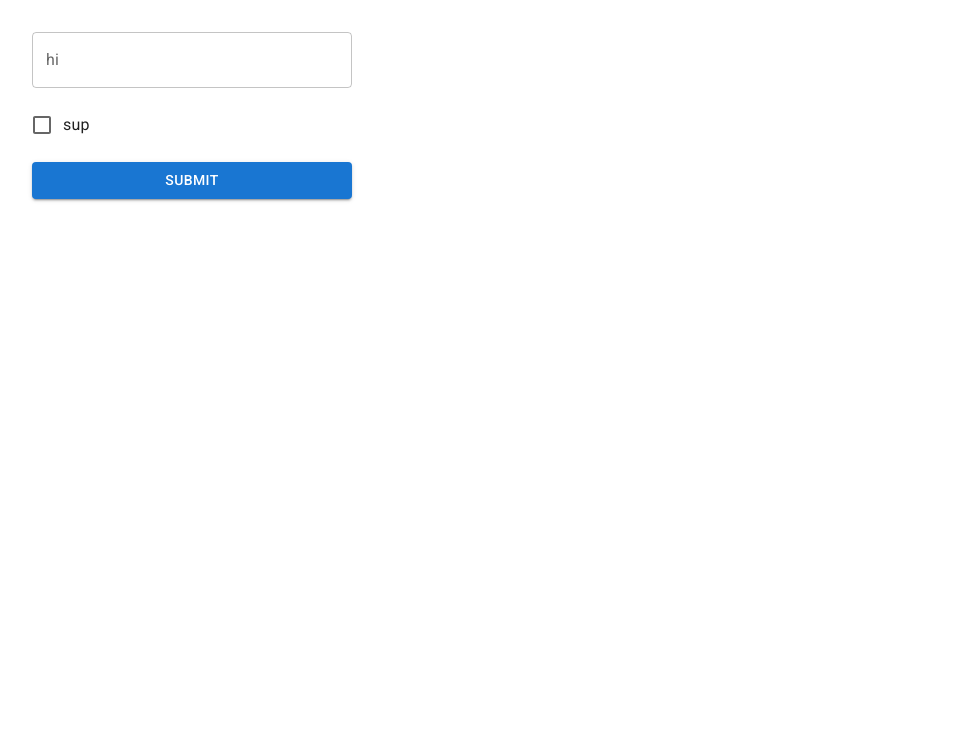
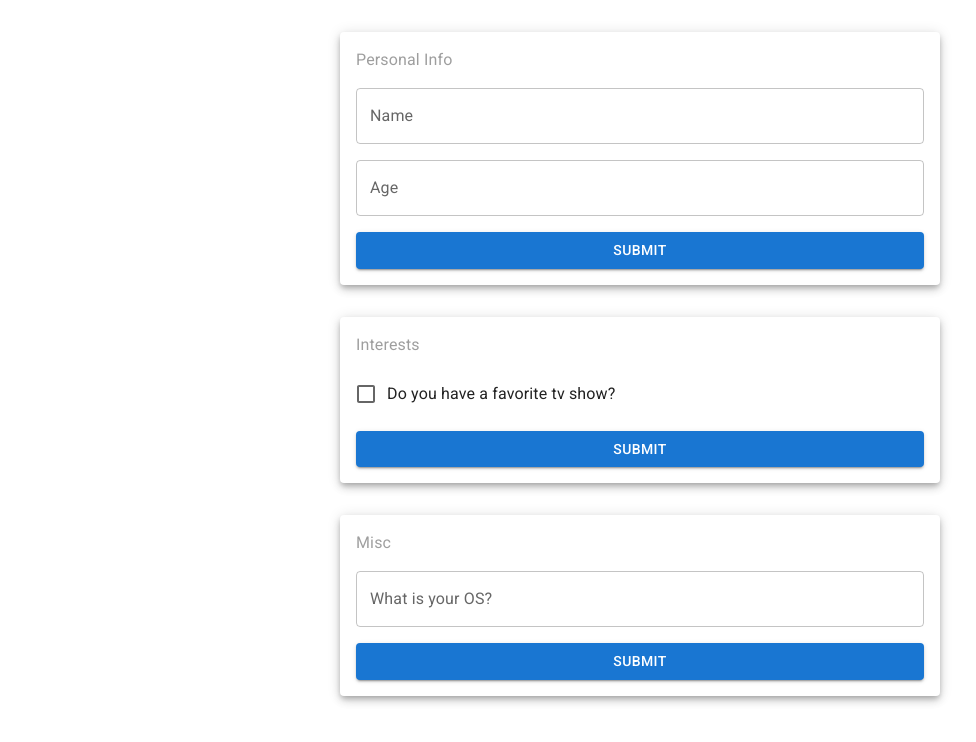
Before and after one commit to mazharz/form-generator, a React (Vite) app: page / in a window 1280 px wide. Shown: the top 742 px of the page, without its empty margins (0-976 px from the left). Built offline with nearby package versions, Linux system fonts and the light colour scheme.

Commit message:
feat(form): add form fields & schema generators

```diff
--- a/src/App.tsx
+++ b/src/App.tsx
@@ -1,41 +1,102 @@
-import { Button } from "@mui/material";
 import "./App.css";
-import { TextField } from "./components/text-field/text-field";
-import { FormProvider, useForm } from "react-hook-form";
-import { yupResolver } from "@hookform/resolvers/yup";
-import * as yup from "yup";
-import { Checkbox } from "./components/check-box/check-box";
+import { FormsGenerator } from "./components/form-generator/forms-generator";
+import { createForm } from "./helpers/form";
 
-const schema = yup.object({
-  a: yup.string().required("a is a required field!"),
-  b: yup.bool().required("b is required!"),
-});
+const forms = [
+  createForm({
+    id: "personal-info",
+    name: "personal info",
+    elements: [
+      {
+        id: "name",
+        type: "text",
+        label: "Name",
+        isRequired: true,
+      },
+      {
+        id: "age",
+        type: "text",
+        label: "Age",
+        isRequired: false,
+        textType: "number",
+      },
+    ],
+  }),
+  createForm({
+    id: "interests",
+    name: "interests",
+    elements: [
+      {
+        id: "has-fav-tv-show",
+        type: "checkbox",
+        label: "Do you have a favorite tv show?",
+        isRequired: false,
+      },
+      {
+        id: "can-you-tell-us-what-show",
+        type: "checkbox",
+        label: "Can you tell us what show?",
+        isRequired: true,
+        conditions: [
+          {
+            targetElementId: "has-fav-tv-show",
+            valueToMatch: true,
+          },
+        ],
+      },
+      {
+        id: "fav-tv-show",
+        type: "text",
+        label: "What is your favorite tv show?",
+        isRequired: true,
+        conditions: [
+          {
+            targetElementId: "has-fav-tv-show",
+            valueToMatch: true,
+          },
+          {
+            targetElementId: "can-you-tell-us-what-show",
+            valueToMatch: true,
+          },
+        ],
+      },
+    ],
+  }),
+
+  createForm({
+    id: "misc",
+    name: "misc",
+    elements: [
+      {
+        id: "type-of-os",
+        label: "What is your OS?",
+        isRequired: true,
+        type: "text",
+        choices: [
+          {
+            id: "windows",
+            name: "Windows",
+          },
+          {
+            id: "mac",
+            name: "Mac",
+          },
+          {
+            id: "linux",
+            name: "Linux",
+          },
+        ],
+      },
+    ],
+  }),
+];
 
 function App() {
-  const methods = useForm({
-    resolver: yupResolver(schema),
-  });
-
-  const submit = methods.handleSubmit((data) => console.log(data));
-
   return (
     <>
-      <FormProvider {...methods}>
-        <div
-          style={{
-            display: "flex",
-            flexDirection: "column",
-            width: "20rem",
-            gap: "1rem",
-          }}
-        >
-          <TextField name="a" label="hi" required />
-          <Checkbox name="b" label="sup" required />
-          <Button variant="contained" onClick={submit}>
-            submit
-          </Button>
-        </div>
-      </FormProvider>
+      <div style={{ maxWidth: "600px", margin: "0 auto" }}>
+        <FormsGenerator forms={forms} />
+      </div>
     </>
   );
 }
--- /dev/null
+++ b/src/components/form-generator/element-generator.tsx
@@ -0,0 +1,48 @@
+import { useFormContext } from "react-hook-form";
+import { Element } from "../../types/form";
+import { Checkbox } from "../check-box/check-box";
+import { TextField } from "../text-field/text-field";
+
+type Props<T> = {
+  element: Element<T>;
+};
+
+const ElementGenerator = <T,>({ element }: Props<T>) => {
+  const { watch } = useFormContext();
+  const fields = watch();
+
+  if (element.conditions && element.conditions.length > 0) {
+    const allConditionsPass = element.conditions.every((condition) => {
+      const target = condition.targetElementId;
+      const value = fields[target];
+      return value === condition.valueToMatch;
+    });
+
+    if (!allConditionsPass) return <></>;
+  }
+
+  if (element.type === "text") {
+    return (
+      <TextField
+        name={element.id}
+        label={element.label}
+        type={element.textType}
+        required={element.isRequired}
+      />
+    );
+  }
+  if (element.type === "checkbox") {
+    return (
+      <Checkbox
+        name={element.id}
+        label={element.label}
+        required={element.isRequired}
+      />
+    );
+  }
+
+  console.error("An unknown form element was generated:", element);
+  return <></>;
+};
+
+export { ElementGenerator };
--- /dev/null
+++ b/src/components/form-generator/form-generator.tsx
@@ -0,0 +1,41 @@
+import { Button, Typography } from "@mui/material";
+import { Form } from "../../types/form";
+import { ElementGenerator } from "./element-generator";
+import { FormProvider, useForm } from "react-hook-form";
+import { yupResolver } from "@hookform/resolvers/yup";
+import { generateYupSchema } from "../../helpers/yup";
+import { StyledCard } from "./styles";
+
+type Props<T> = {
+  form: Form<T>;
+};
+
+const FormGenerator = <T,>({ form }: Props<T>) => {
+  const methods = useForm({
+    resolver: yupResolver(generateYupSchema(form)),
+  });
+
+  const submit = methods.handleSubmit((data) => console.log(data));
+
+  return (
+    <FormProvider {...methods}>
+      <StyledCard elevation={5}>
+        <Typography
+          textTransform="capitalize"
+          textAlign="left"
+          color="textDisabled"
+        >
+          {form.name}
+        </Typography>
+        {form.elements.map((element) => (
+          <ElementGenerator key={element.id} element={element} />
+        ))}
+        <Button variant="contained" onClick={submit}>
+          Submit
+        </Button>
+      </StyledCard>
+    </FormProvider>
+  );
+};
+
+export { FormGenerator };
--- /dev/null
+++ b/src/components/form-generator/forms-generator.tsx
@@ -0,0 +1,12 @@
+import { Form } from "../../types/form";
+import { FormGenerator } from "./form-generator";
+
+type Props = {
+  forms: Form[];
+};
+
+const FormsGenerator = ({ forms }: Props) => {
+  return forms.map((form) => <FormGenerator key={form.id} form={form} />);
+};
+
+export { FormsGenerator };
--- /dev/null
+++ b/src/components/form-generator/styles.ts
@@ -0,0 +1,9 @@
+import { Card, styled } from "@mui/material";
+
+export const StyledCard = styled(Card)`
+  display: flex;
+  flex-direction: column;
+  gap: 1rem;
+  padding: 1rem;
+  margin-bottom: 2rem;
+`;
--- /dev/null
+++ b/src/helpers/form.ts
@@ -0,0 +1,7 @@
+import { Form } from "../types/form";
+
+// helper function to make sure typescript picks up T
+// automatically
+export function createForm<T>(form: Form<T>): Form<T> {
+  return form;
+}
--- /dev/null
+++ b/src/helpers/yup.ts
@@ -0,0 +1,98 @@
+import * as yup from "yup";
+import {
+  CheckboxElement,
+  Element,
+  Form,
+  GenericElement,
+  TextElement,
+} from "../types/form";
+
+type Shape = {
+  // eslint-disable-next-line @typescript-eslint/no-explicit-any
+  [key: string]: any;
+};
+
+export const generateYupSchema = <T>(form: Form<T>) => {
+  const shape: Shape = {};
+
+  form.elements.forEach((element) => {
+    if (element.type === "text") {
+      shape[element.id] = generateTextValidation(element, form.elements);
+    }
+
+    if (element.type === "checkbox") {
+      shape[element.id] = generateCheckboxValidation(element, form.elements);
+    }
+  });
+
+  return yup.object(shape);
+};
+
+const generateTextValidation = <T>(
+  element: GenericElement<T> & TextElement,
+  allElements: Element<T>[],
+) => {
+  let textValidation = yup.string().trim();
+
+  if (element.isRequired) {
+    textValidation = textValidation.when(
+      getConditionPaths(element, allElements),
+      {
+        is: (...args: unknown[]) => allConditionsPass(element, args),
+        then: (schema) => schema.required(`This field is required`),
+        otherwise: (schema) => schema.notRequired(),
+      },
+    );
+  }
+
+  if (element.choices && element.choices.length > 0) {
+    const validChoices = element.choices.map((choice) => choice.name);
+    textValidation = textValidation.oneOf(
+      validChoices,
+      `Must be one of: ${validChoices.join(", ")}`,
+    );
+  }
+
+  return textValidation;
+};
+
+const generateCheckboxValidation = <T>(
+  element: GenericElement<T> & CheckboxElement,
+  allElements: Element<T>[],
+) => {
+  let checkboxValidation = yup.boolean();
+
+  if (element.isRequired) {
+    checkboxValidation = checkboxValidation.when(
+      getConditionPaths(element, allElements),
+      {
+        is: (...args: unknown[]) => allConditionsPass(element, args),
+        then: (schema) => schema.required(`This field is required`),
+        otherwise: (schema) => schema.notRequired(),
+      },
+    );
+  }
+
+  return checkboxValidation;
+};
+
+const getConditionPaths = <T>(
+  element: GenericElement<T>,
+  allElements: Element<T>[],
+) => {
+  return (
+    element.conditions?.map(
+      (condition) =>
+        allElements.find((el) => el.id === condition.targetElementId)?.id ?? "",
+    ) ?? []
+  );
+};
+
+const allConditionsPass = <T>(element: GenericElement<T>, args: unknown[]) => {
+  if (!element.conditions || element.conditions.length === 0) return true;
+
+  return element.conditions.every((condition, index) => {
+    const value = args[index];
+    return value === condition.valueToMatch;
+  });
+};
--- /dev/null
+++ b/src/types/form.ts
@@ -0,0 +1,36 @@
+import { HTMLInputTypeAttribute } from "react";
+
+export type Form<T> = {
+  id: string;
+  name: string;
+  elements: Element<T>[];
+};
+
+export type Element<T> = GenericElement<T> & (TextElement | CheckboxElement);
+
+export type GenericElement<T> = {
+  id: string;
+  label: string;
+  isRequired: boolean;
+  conditions?: Condition<T>[];
+};
+
+export type TextElement = {
+  type: "text";
+  textType?: HTMLInputTypeAttribute;
+  choices?: Choice[];
+};
+
+export type CheckboxElement = {
+  type: "checkbox";
+};
+
+export type Choice = {
+  id: string;
+  name: string;
+};
+
+export type Condition<T> = {
+  targetElementId: string;
+  valueToMatch: T;
+};
```
